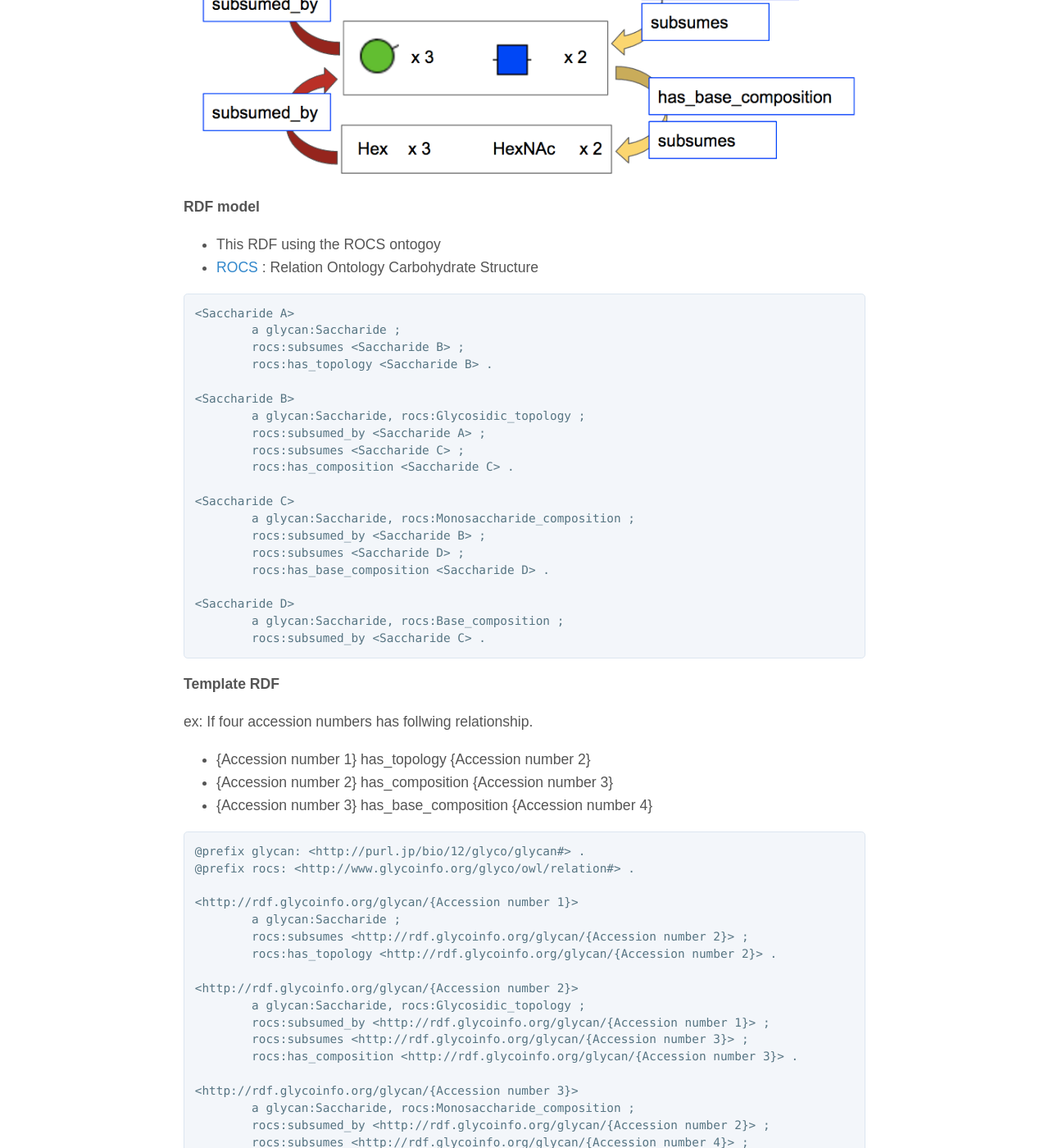
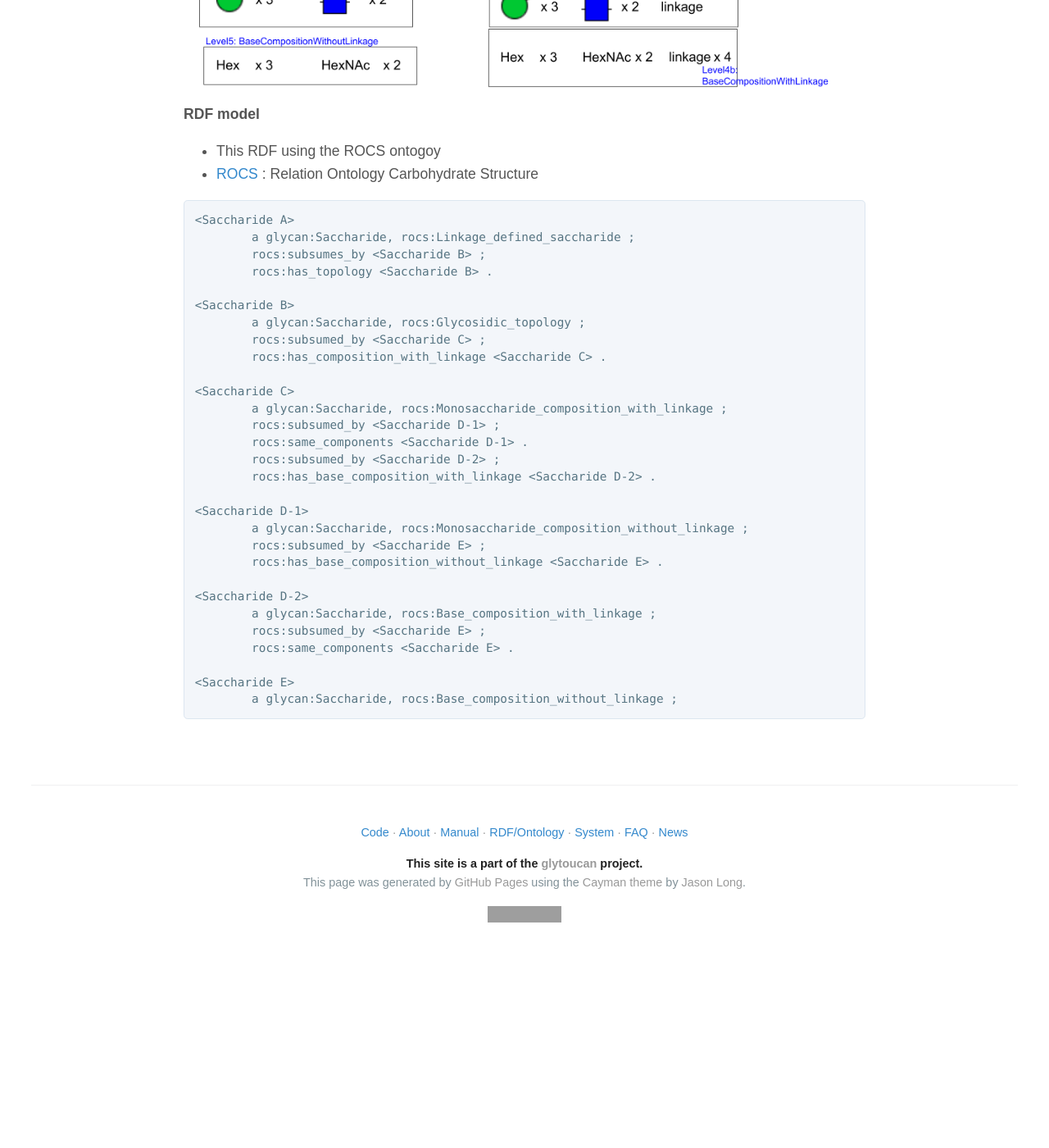
Before and after one commit to glytoucan/glytoucan, a Jekyll site: the page built from system/rdf/subsumption.md, in a window 1280 px wide and 1400 px high, scrolled down 636 px. Shown: the whole window at 82% size. Built offline with Jekyll 4.4.1, drawn with Linux system fonts in a browser that asks for light colours; nearby versions of some CDN libraries; after the commit the page ends 1814 px from its top, so only the background shows below that; some of the changed text lies outside the part shown; grey boxes are pictures that could not be loaded.

Commit message:
update subsumption

````diff
--- a/system/rdf/subsumption.md
+++ b/system/rdf/subsumption.md
@@ -15,62 +15,36 @@ layout: default
 **RDF model**
 
 - This RDF using the ROCS ontogoy
-- [ROCS](https://bitbucket.org/glycosw/glycanrelationontology) : Relation Ontology Carbohydrate Structure
+- [ROCS](https://github.com/glytoucan/rocs) : Relation Ontology Carbohydrate Structure
 
 ```
 <Saccharide A>
-	a glycan:Saccharide ;
-	rocs:subsumes <Saccharide B> ;
+	a glycan:Saccharide, rocs:Linkage_defined_saccharide ;
+	rocs:subsumes_by <Saccharide B> ;
 	rocs:has_topology <Saccharide B> .
 
 <Saccharide B>
 	a glycan:Saccharide, rocs:Glycosidic_topology ;
-	rocs:subsumed_by <Saccharide A> ;
-	rocs:subsumes <Saccharide C> ;
-	rocs:has_composition <Saccharide C> .
+	rocs:subsumed_by <Saccharide C> ;
+	rocs:has_composition_with_linkage <Saccharide C> .
 
 <Saccharide C>
-	a glycan:Saccharide, rocs:Monosaccharide_composition ;
-	rocs:subsumed_by <Saccharide B> ;
-	rocs:subsumes <Saccharide D> ;
-	rocs:has_base_composition <Saccharide D> .
+	a glycan:Saccharide, rocs:Monosaccharide_composition_with_linkage ;
+	rocs:subsumed_by <Saccharide D-1> ;
+	rocs:same_components <Saccharide D-1> .
+	rocs:subsumed_by <Saccharide D-2> ;
+	rocs:has_base_composition_with_linkage <Saccharide D-2> .
 
-<Saccharide D>
-	a glycan:Saccharide, rocs:Base_composition ;
-	rocs:subsumed_by <Saccharide C> .
+<Saccharide D-1>
+	a glycan:Saccharide, rocs:Monosaccharide_composition_without_linkage ;
+	rocs:subsumed_by <Saccharide E> ;
+	rocs:has_base_composition_without_linkage <Saccharide E> .
+
+<Saccharide D-2>
+	a glycan:Saccharide, rocs:Base_composition_with_linkage ;
+	rocs:subsumed_by <Saccharide E> ;
+	rocs:same_components <Saccharide E> .
+
+<Saccharide E>
+	a glycan:Saccharide, rocs:Base_composition_without_linkage ;
 ```
-
-
-**Template RDF**
-
-ex: If four accession numbers has follwing relationship.
-
-- {Accession number 1} has_topology {Accession number 2}
-- {Accession number 2} has_composition {Accession number 3}
-- {Accession number 3} has_base_composition {Accession number 4}
-
-```
-@prefix glycan: <http://purl.jp/bio/12/glyco/glycan#> .
-@prefix rocs: <http://www.glycoinfo.org/glyco/owl/relation#> .
-
-<http://rdf.glycoinfo.org/glycan/{Accession number 1}>
-	a glycan:Saccharide ;
-	rocs:subsumes <http://rdf.glycoinfo.org/glycan/{Accession number 2}> ;
-	rocs:has_topology <http://rdf.glycoinfo.org/glycan/{Accession number 2}> .
-
-<http://rdf.glycoinfo.org/glycan/{Accession number 2}>
-	a glycan:Saccharide, rocs:Glycosidic_topology ;
-	rocs:subsumed_by <http://rdf.glycoinfo.org/glycan/{Accession number 1}> ;
-	rocs:subsumes <http://rdf.glycoinfo.org/glycan/{Accession number 3}> ;
-	rocs:has_composition <http://rdf.glycoinfo.org/glycan/{Accession number 3}> .
-
-<http://rdf.glycoinfo.org/glycan/{Accession number 3}>
-	a glycan:Saccharide, rocs:Monosaccharide_composition ;
-	rocs:subsumed_by <http://rdf.glycoinfo.org/glycan/{Accession number 2}> ;
-	rocs:subsumes <http://rdf.glycoinfo.org/glycan/{Accession number 4}> ;
-	rocs:has_base_composition <http://rdf.glycoinfo.org/glycan/{Accession number 4}> .
-
-<http://rdf.glycoinfo.org/glycan/{Accession number 4}>
-	a glycan:Saccharide, rocs:Base_composition ;
-	rocs:subsumed_by <http://rdf.glycoinfo.org/glycan/{Accession number 3}> .
-```
````
Also changed, not shown: other parts of system/rdf/subsumption.md (+1 -1 lines), rdf-ontology/index.md (+1 -0 lines), system/rdf/subsumption_Glycosidic_topology.md (deleted, +0 -53 lines), images/system/subsumption.png.
